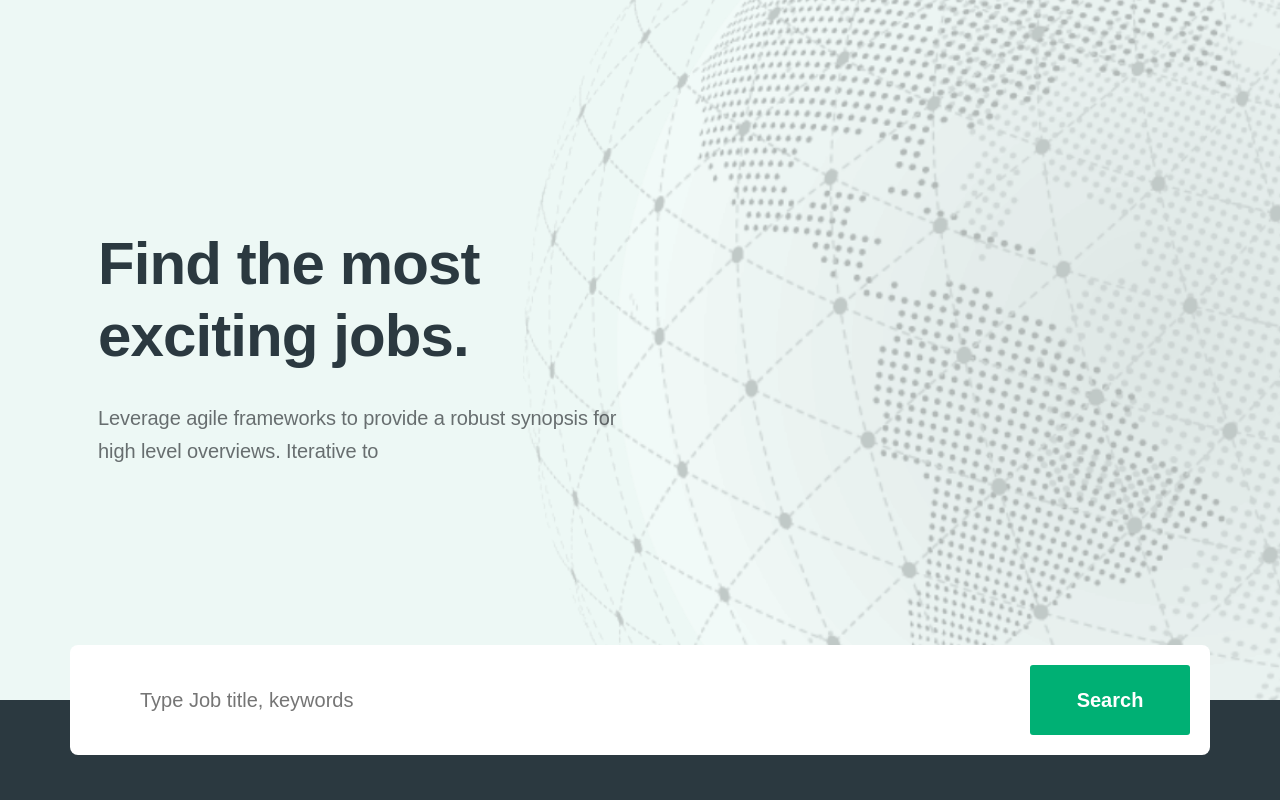
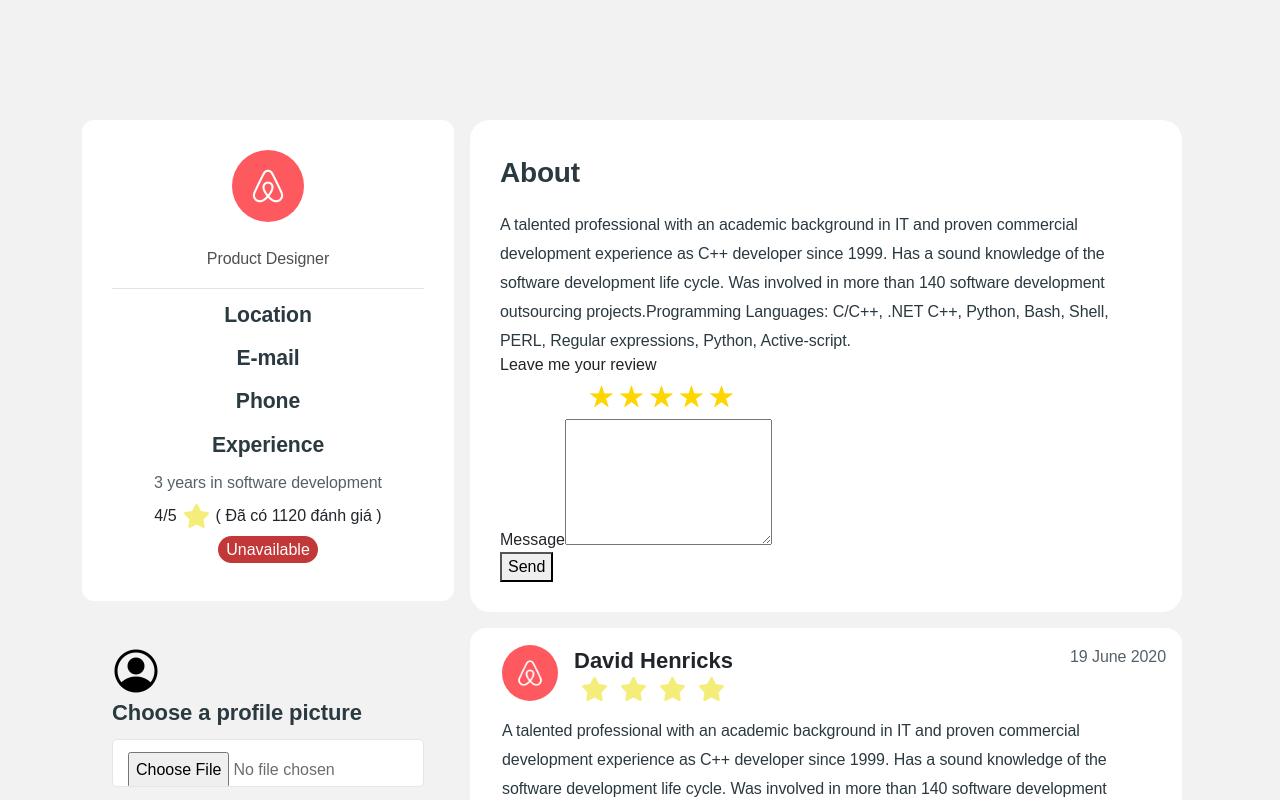
Before and after one commit to culi110101/FETLCN, a React (Create React App) app: page /profilefreelancer in a window 1280 px wide. Shown: the top 800 px of the page. Built offline with nearby package versions, Linux system fonts and the light colour scheme; no server answers; a web font is replaced by a local one.

Commit message:
cập nhập form review và thêm nút apply job

```diff
--- a/src/App.js
+++ b/src/App.js
@@ -14,7 +14,7 @@ function App() {
       <Routes>
         <Route path='/search' element={<SearchList></SearchList>}/>
         <Route path='/items' element={<JobItemsLayer></JobItemsLayer>}/>
-        <Route path='/profile' element={<ProfileUser></ProfileUser>}/>
+        <Route path='/profilefreelancer' element={<ProfileUser></ProfileUser>}/>
         <Route path='/manageforcustomer' element={<ManageForCustomer></ManageForCustomer>}/>
         <Route path='/updateprofile' element={<UpdateInformation></UpdateInformation>}/>
         <Route path='*' element={<Auth></Auth>}/>
--- /dev/null
+++ b/src/assets/sass/components/common/_formreview.scss
@@ -0,0 +1,39 @@
+.rate {
+    &__content__star-rating {
+        &--start {
+            &>label {
+                font-size: 24px;
+                color: #FFB906;
+                position: relative;
+                width: 1em;
+                font-size: 30px;
+                color: #FFD600;
+                cursor: pointer;
+                margin: 0;
+
+                &::before {
+                    content: "★";
+                    position: absolute;
+                    opacity: 1
+                }
+
+                &:hover~label:before {
+                    opacity: 0 !important
+                }
+            }
+
+            &>input {
+                display: none
+            }
+
+            &>input:checked~label:before {
+                opacity: 1
+            }
+
+            &:hover>input:checked~label:before {
+                opacity: 0.4
+            }
+
+        }
+    }
+}
--- a/src/assets/sass/main.scss
+++ b/src/assets/sass/main.scss
@@ -19,6 +19,7 @@
 @import "components/common/decriptionjob";
 @import "components/common/contact";
 @import "components/common/status";
+@import "components/common/formreview";
 @import "components/customer/createpost";
 @import "components/customer/dashboard";
 @import "components/customer/tasklist";
--- a/src/components/common/FormReview.jsx
+++ b/src/components/common/FormReview.jsx
@@ -7,12 +7,20 @@ const FormReview = () => {
         <div>
             <form action="#">
                 <div className='d-block d-md-flex'>
-                    <div className="">
-                                <FontAwesomeIcon icon={faStar} />
-                                <FontAwesomeIcon icon={faStar} />
-                                <FontAwesomeIcon icon={faStar} />
-                                <FontAwesomeIcon icon={faStar} />
-                            </div>
+                    <div class="col-12 col-md-6 rate__content__star-rating">
+                        <div class="d-flex justify-content-center rate__content__star-rating--start">
+                            <input type="ratio" id="start1" name="rating" defaultValue="1"></input>
+                            <label htmlFor="start1" title="1 start">☆</label>
+                            <input type="ratio" id="start2" name="rating" defaultValue="2"></input>
+                            <label htmlFor="start2" title="2 start">☆</label>
+                            <input type="ratio" id="start3" name="rating" defaultValue="3"></input>
+                            <label htmlFor="start3" title="3 start">☆</label>
+                            <input type="ratio" id="start4" name="rating" defaultValue="4"></input>
+                            <label htmlFor="start4" title="4 start">☆</label>
+                            <input type="ratio" id="start5" name="rating" defaultValue="5"></input>
+                            <label htmlFor="start5" title="5 start">☆</label>
+                        </div>
+                    </div>
                 </div>
                 <div>
                     <label htmlFor="name">Message</label>
--- a/src/components/job/JobDetails.jsx
+++ b/src/components/job/JobDetails.jsx
@@ -89,13 +89,8 @@ const JobDetails = () => {
                                                 {job.description}
                                             </p>
                                         </div>
-                                        <div className='jobdetail__content__body__tast mb-5'>
-                                            <ul>
-                                                <h4 className=' mb-4'>What you will be doing:</h4>
-                                                {/* {tasks && tasks.map((task, index) => (
-                                                    <li key={index}>{task.name}</li>
-                                                ))} */}
-                                            </ul>
+                                        <div className='jobdetail__content__body__apply mb-5'>
+                                            <button>apply</button>
                                         </div>
                                     </div>
                                 </div>
```
